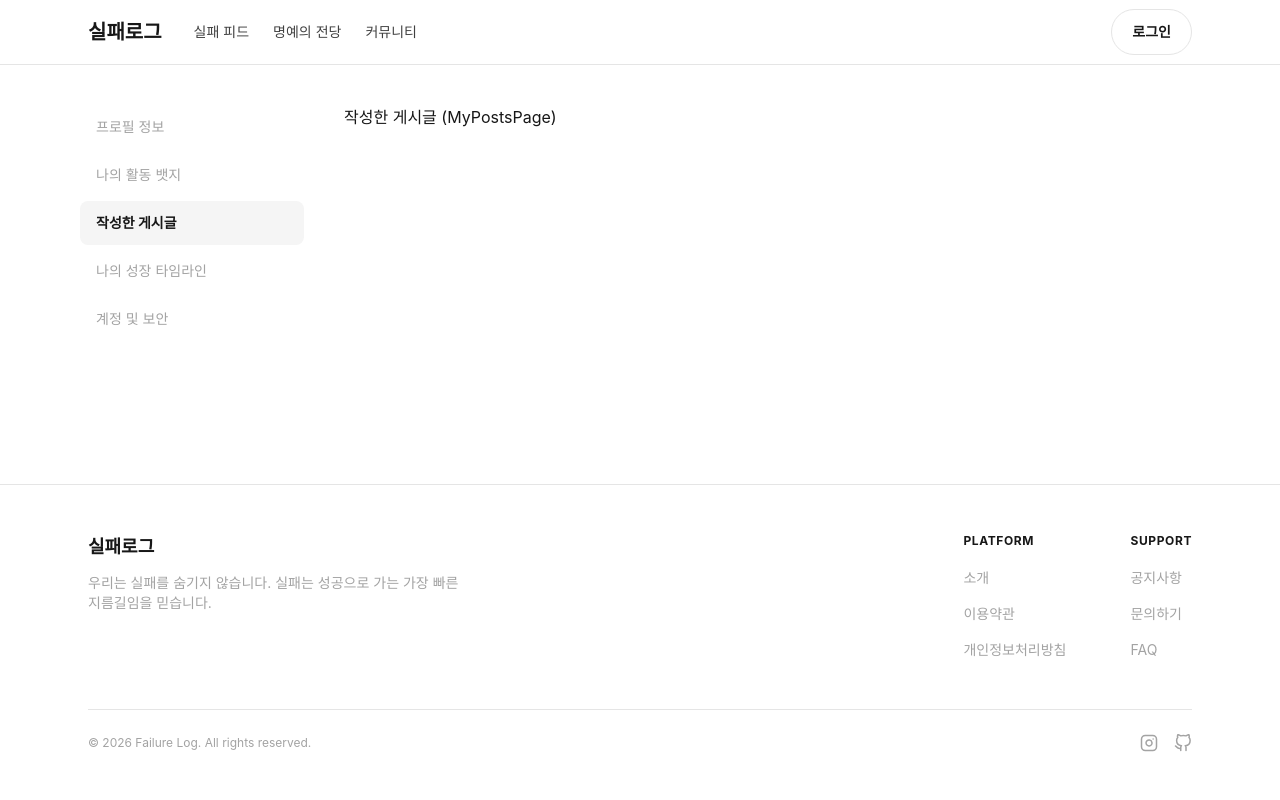
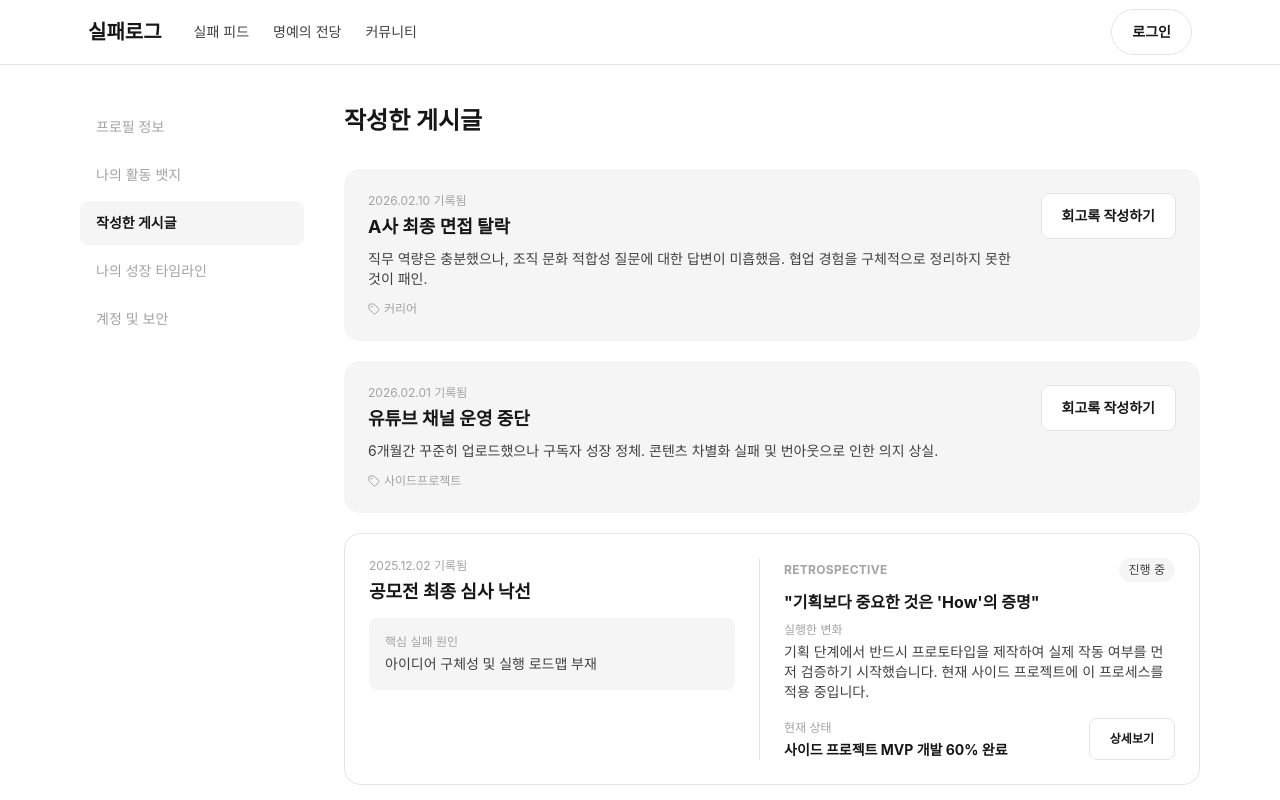
Before and after one commit to skhuthon-5-team/frontend, a React app: page /mypage/posts in a window 1280 px wide. Shown: the top 800 px of the page. Built offline with nearby package versions, Linux system fonts and the light colour scheme; the HTML template or start-up script is replaced by a standard one.

Commit message:
feat: 내가 작성한 게시글 화면 구현 (#11)

```diff
--- /dev/null
+++ b/src/mocks/posts.js
@@ -0,0 +1,48 @@
+const posts = [
+    {
+      id: 1,
+      date: "2026.02.10",
+      title: "A사 최종 면접 탈락",
+      summary:
+        "직무 역량은 충분했으나, 조직 문화 적합성 질문에 대한 답변이 미흡했음. 협업 경험을 구체적으로 정리하지 못한 것이 패인.",
+      tag: "커리어",
+      hasRetrospective: false,
+    },
+    {
+      id: 2,
+      date: "2026.02.01",
+      title: "유튜브 채널 운영 중단",
+      summary:
+        "6개월간 꾸준히 업로드했으나 구독자 성장 정체. 콘텐츠 차별화 실패 및 번아웃으로 인한 의지 상실.",
+      tag: "사이드프로젝트",
+      hasRetrospective: false,
+    },
+    {
+      id: 3,
+      date: "2025.12.02",
+      title: "공모전 최종 심사 낙선",
+      cause: "아이디어 구체성 및 실행 로드맵 부재",
+      hasRetrospective: true,
+      status: "진행 중",
+      retrospectiveTitle: "기획보다 중요한 것은 'How'의 증명",
+      change:
+        "기획 단계에서 반드시 프로토타입을 제작하여 실제 작동 여부를 먼저 검증하기 시작했습니다. 현재 사이드 프로젝트에 이 프로세스를 적용 중입니다.",
+      currentStatus: "사이드 프로젝트 MVP 개발 60% 완료",
+    },
+    {
+      id: 4,
+      date: "2026.01.15",
+      title: "3년 준비한 공무원 시험 낙방",
+      cause: "메타인지 부족 및 양치기 학습",
+      hasRetrospective: true,
+      status: "성장 완료",
+      retrospectiveTitle: "불안함을 데이터로 치환하는 법을 배웠습니다",
+      change:
+        "단순 노력이 아닌 '측정 가능한 지표'를 설정했습니다. 매일의 학습 성취도를 데이터화하여 부족한 부분을 정밀 타격하는 방식으로 전환했습니다.",
+      currentStatus: "IT 기업 인턴 합격 및 실무 적용 중",
+    },
+  ];
+
+  export function getMyPosts() {
+    return posts;
+  }
--- a/src/pages/mypage/MyPostsPage.jsx
+++ b/src/pages/mypage/MyPostsPage.jsx
@@ -1,3 +1,85 @@
+import { Link } from "react-router-dom";
+import { Tag } from "lucide-react";
+import { getMyPosts } from "../../mocks/posts";
+import Button from "../../components/ui/Button";
+
+const posts = getMyPosts();
+
+function UnwrittenCard({ post }) {
+  return (
+    <div className="flex items-start justify-between gap-6 rounded-2xl bg-surface-subtle p-6">
+      <div className="min-w-0">
+        <p className="text-xs text-text-muted">{post.date} 기록됨</p>
+        <h3 className="mt-1 text-lg font-bold text-text-strong">{post.title}</h3>
+        <p className="mt-2 text-sm text-text-default">{post.summary}</p>
+        <p className="mt-3 flex items-center gap-1 text-xs text-text-muted">
+          <Tag size={12} />
+          {post.tag}
+        </p>
+      </div>
+      <Link to={`/retrospective/${post.id}`} className="shrink-0">
+        <Button variant="secondary" className="px-5 py-3">
+          회고록 작성하기
+        </Button>
+      </Link>
+    </div>
+  );
+}
+
+function WrittenCard({ post }) {
+  return (
+    <div className="grid grid-cols-1 gap-6 rounded-2xl border border-border-default p-6 md:grid-cols-2">
+      <div className="min-w-0 border-border-default md:border-r md:pr-6">
+        <p className="text-xs text-text-muted">{post.date} 기록됨</p>
+        <h3 className="mt-1 text-lg font-bold text-text-strong">{post.title}</h3>
+        <div className="mt-3 rounded-lg bg-surface-subtle p-4">
+          <p className="text-xs text-text-muted">핵심 실패 원인</p>
+          <p className="mt-1 text-sm font-medium text-text-default">{post.cause}</p>
+        </div>
+      </div>
+
+      <div className="min-w-0">
+        <div className="flex items-center justify-between">
+          <span className="text-xs font-bold tracking-wide text-text-muted">
+            RETROSPECTIVE
+          </span>
+          <span className="rounded-full bg-surface-subtle px-2.5 py-1 text-xs text-text-default">
+            {post.status}
+          </span>
+        </div>
+        <h4 className="mt-2 font-bold text-text-strong">"{post.retrospectiveTitle}"</h4>
+        <p className="mt-2 text-xs text-text-muted">실행한 변화</p>
+        <p className="mt-1 text-sm text-text-default">{post.change}</p>
+        <div className="mt-4 flex items-end justify-between gap-4">
+          <div className="min-w-0">
+            <p className="text-xs text-text-muted">현재 상태</p>
+            <p className="mt-1 text-sm font-bold text-text-strong">{post.currentStatus}</p>
+          </div>
+          <Link to={`/retrospective/${post.id}`} className="shrink-0">
+            <Button variant="secondary" className="px-4 py-2 text-xs">
+              상세보기
+            </Button>
+          </Link>
+        </div>
+      </div>
+    </div>
+  );
+}
+
 export default function MyPostsPage() {
-  return <div className="text-text-strong">작성한 게시글 (MyPostsPage)</div>;
+  return (
+    <div>
+      <h1 className="text-2xl font-bold text-text-strong">작성한 게시글</h1>
+
+      <div className="mt-8 flex flex-col gap-5">
+        {posts.map((post) =>
+          post.hasRetrospective ? (
+            <WrittenCard key={post.id} post={post} />
+          ) : (
+            <UnwrittenCard key={post.id} post={post} />
+          )
+        )}
+      </div>
+    </div>
+  );
 }
```
